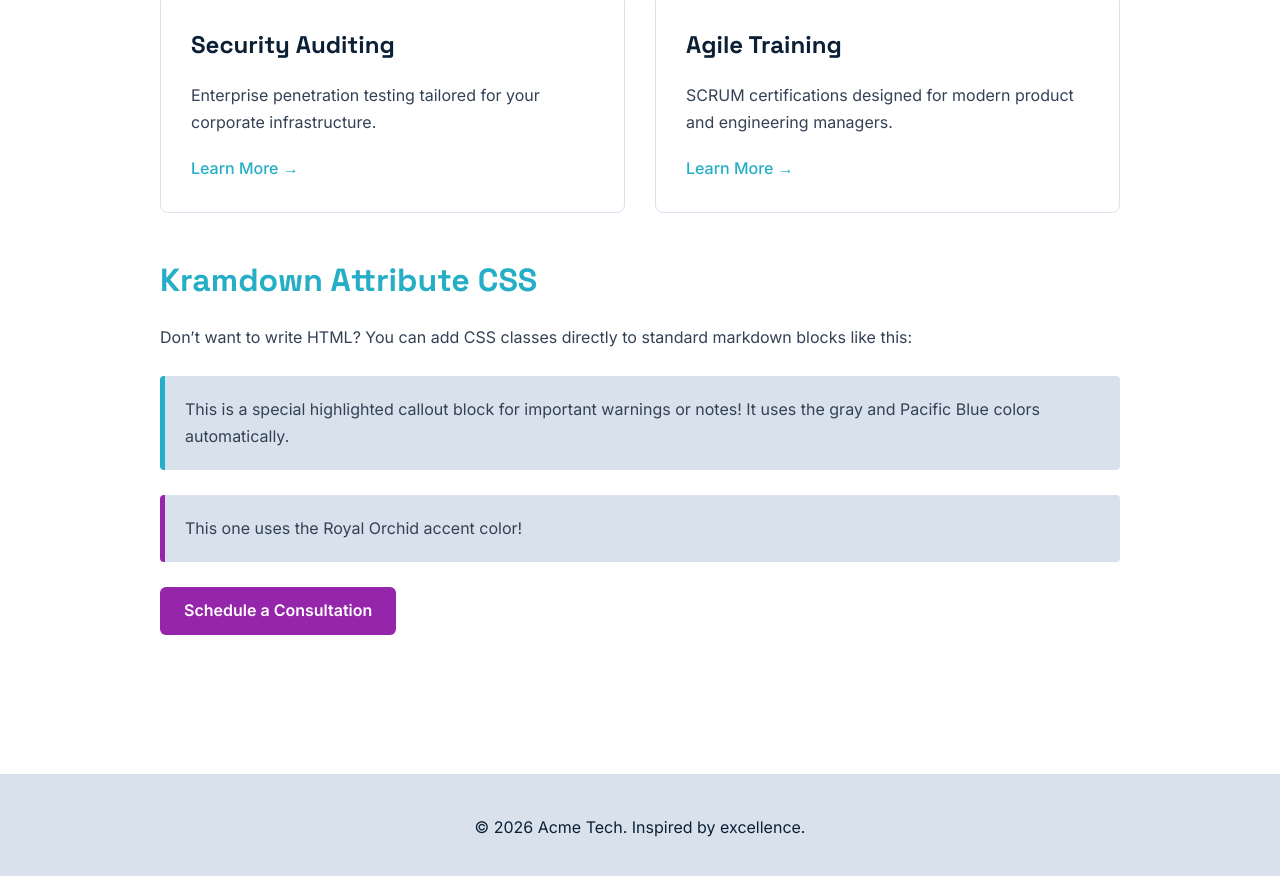
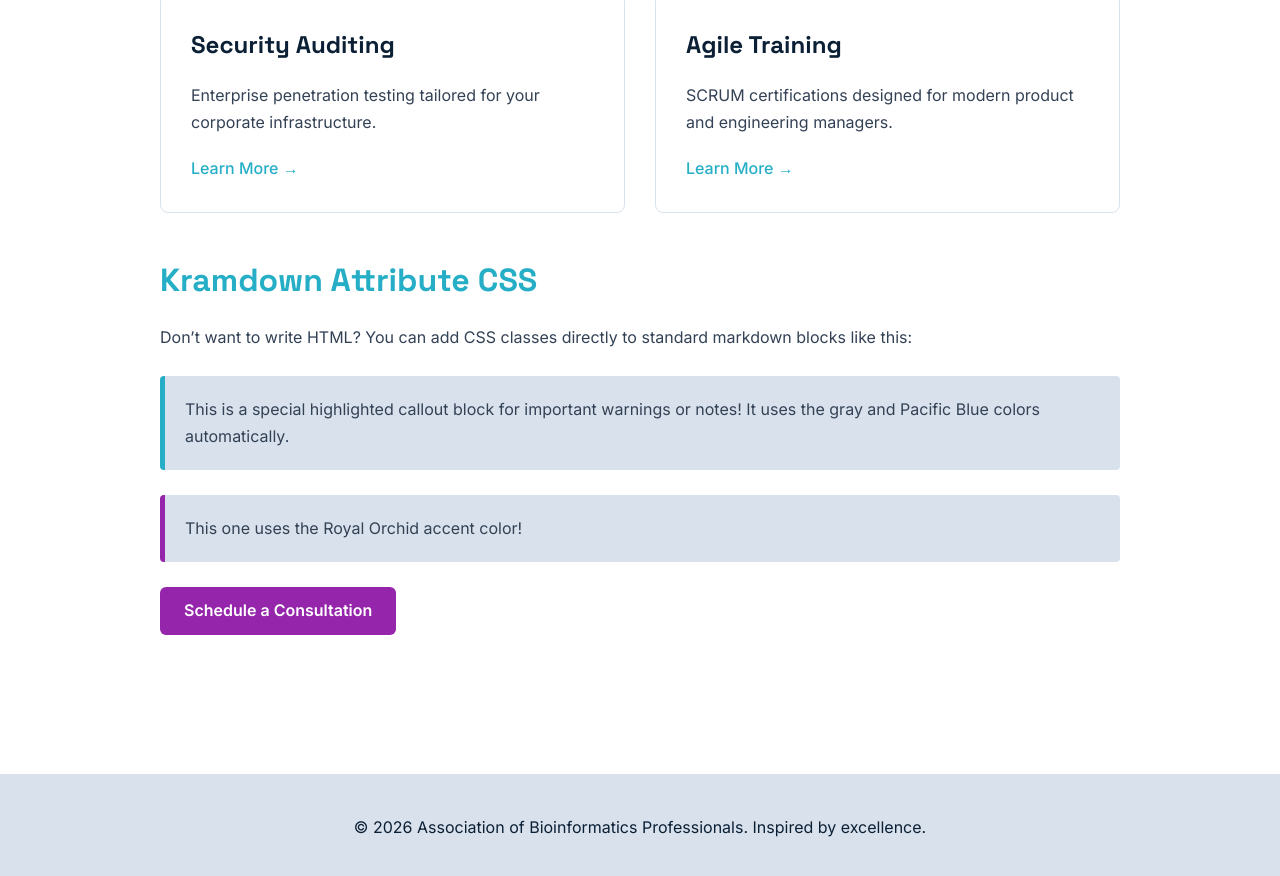
Before and after one commit to bioinfopro/bioinfopro-website-dev, a Jekyll site: the page built from index.md, in a window 1280 px wide and 900 px high, scrolled down 1078 px. Shown: the top 876 px of the window. Built offline with Jekyll 4.4.1, drawn with Linux system fonts in a browser that asks for light colours; some of the changed text lies outside the part shown.

Commit message:
changed config yaml

```diff
--- a/_config.yml
+++ b/_config.yml
@@ -1,5 +1,5 @@
-title: Acme Tech
-email: contact@example.com
+title: Association of Bioinformatics Professionals
+email: info@bioinfopro.org
 description: >-
   A minimal, fast Jekyll template configured for GitHub pages with custom branding.
 baseurl: ""
```
